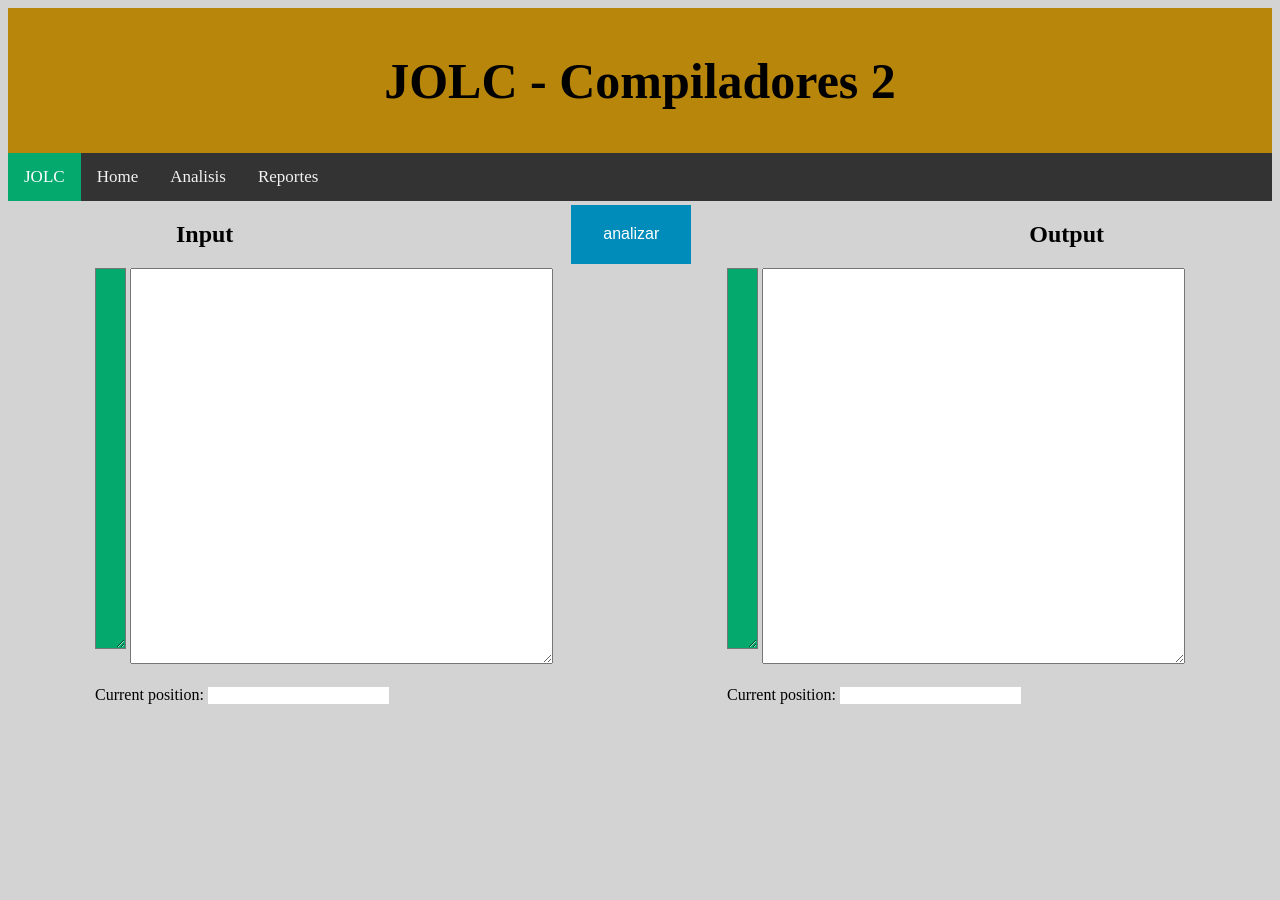
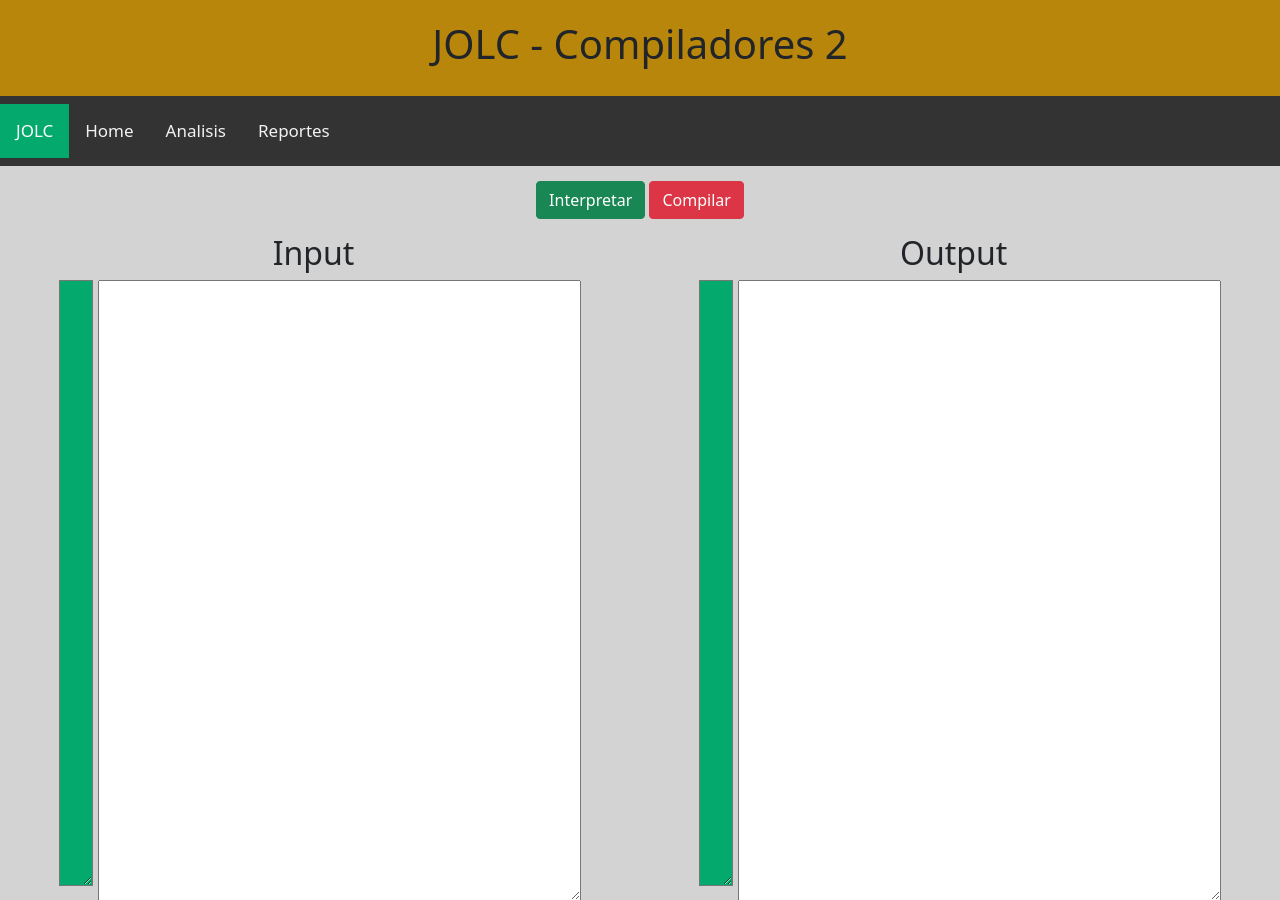
Before and after one commit to Crol55/JOLC-Compi2, a Flask app: page /analisis in a window 1280 px wide. Shown: the top 900 px of the page. Before the commit the page ends 704 px from the top, so only its background shows below. Run offline with Flask 2, Linux system fonts and the light colour scheme; some libraries are stand-ins or nearby versions.

Commit message:
cambios a frontend y main.py

```diff
--- a/app/main.py
+++ b/app/main.py
@@ -4,13 +4,14 @@ from Tabla_Simbolos.Ambito import Ambito
 from Nativas.Type import Type
 from Export import Output
 import sys
-
+# Agregado en proyecto #2
+from compiler.Generator import Generator
 
 app = Flask(__name__)
 
 @app.route("/")
 def root_view():
-    return render_template('index.html')
+    return render_template('home.html')
 
 @app.route('/home')
 def home_view():
@@ -19,6 +20,30 @@ def home_view():
 @app.route('/analisis')
 def analisis_view():
     return render_template('analisis.html')
+
+
+@app.route('/compilar_codigo', methods=['POST'])
+def compilar_codigo():
+
+    juliaCode = request.json['input']
+
+    ast = interpretar(juliaCode)
+
+    # area de compilador
+    newAmbitoGlobal = Ambito(None) # Este funciona como el ambito GLOBAL
+    Generator.C3D_generator = None # Limpiamos para que no se concatenen las instrucciones
+
+    for instruccion in ast: # Aqui se vuelve a generar -> Generator.C3D_generator
+        instruccion.compile(newAmbitoGlobal)
+
+    static_gen = Generator.C3D_generator
+    if (static_gen):
+        c3d_code = static_gen.getHeader()
+        print(" =================== Codigo 3 direcciones ===================")
+        print( c3d_code)
+        print ("=================== Fin Codigo 3 direcciones ===================")
+        return {"msg": c3d_code}
+    return {"msg": "Error"}
 
 
 @app.route('/analizar', methods=['POST'])
@@ -92,5 +117,5 @@ def get_report():
 
 
 if __name__ == "__main__":
-    app.run()
-    #app.run( debug=True, port=4000)
+    #app.run()
+    app.run( debug=True, port=4000)
--- a/app/static/styles/main.css
+++ b/app/static/styles/main.css
@@ -3,7 +3,7 @@ header {
     background-color:darkgoldenrod;
     text-align: center;
     font-size: 25px;
-    padding: 10px;
+    padding: 20px;
 }
 
 .navbar {
@@ -73,6 +73,12 @@ body {
 
 }
 
+.btns {
+    text-align: center;
+    padding: 15px 32px;
+
+}
+
 table, td, th {
     border: 1px solid black;
   }
--- a/app/templates/analisis.html
+++ b/app/templates/analisis.html
@@ -2,9 +2,20 @@
 
 {% block body %}
 
+    <!-- Main buttons-->
+    <div class="container">
+        <div class="row"">
+            <div class="col-12 btns">
+                <button class="btn btn-success" onclick="analizar()"> Interpretar </button>
+                <button class="btn btn-danger" onclick="compilar()"> Compilar</button>
+            </div>
+        </div>
+    </div>
+    <!--  -->
+    <!-- Text Areas -->
     <div class="flexbox-container">
         <h2>Input</h2>
-        <button class="btnA" onclick="analizar()">analizar</button>
+
         <h2>Output</h2>
     </div>
 
@@ -42,9 +53,27 @@
         </div>
 
     </div>
+    <!--  -->
 
     <script src="//ajax.googleapis.com/ajax/libs/jquery/1.9.1/jquery.min.js"></script>
     <script>
+
+        function compilar(){
+            let input_text = document.getElementById('input_textArea');
+            $.ajax({
+                type:'POST',
+                url:'/compilar_codigo',
+                data: JSON.stringify( {input: input_text.value}),
+                success: function(data) {
+                    console.log(data);
+                    //window.alert(data.msg);
+                    let output = document.getElementById('output_textArea');
+                    output.value = data.msg
+                },
+                contentType: 'application/json',
+                dataType: 'json'
+            });
+        }
 
         function analizar(){
             let input_text = document.getElementById('input_textArea');
--- a/app/templates/index.html
+++ b/app/templates/index.html
@@ -5,19 +5,30 @@
     <meta charset="UTF-8">
     <meta http-equiv="X-UA-Compatible" content="IE=edge">
     <meta name="viewport" content="width=device-width, initial-scale=1.0">
+    <!-- Bootstrap CDN -->
+    <link href="https://cdn.jsdelivr.net/npm/bootstrap@5.1.3/dist/css/bootstrap.min.css" rel="stylesheet" integrity="sha384-1BmE4kWBq78iYhFldvKuhfTAU6auU8tT94WrHftjDbrCEXSU1oBoqyl2QvZ6jIW3" crossorigin="anonymous">
+    <!-- -->
     <link rel="stylesheet" href="{{ url_for('static', filename='styles/main.css') }}">
     <title>JOLC Interprete</title>
 </head>
 <body>
+
             <header>
                 <h1> JOLC - Compiladores 2</h1>
             </header>
+
+
     <div class="navbar">
+        <div class="col-4">
+
                 <a class="active">JOLC</a>
                 <a href="/home">Home</a>
                 <a href="analisis">Analisis</a>
                 <a href="/reportes">Reportes</a>
+
         </div>
+    </div>
+
 
     {% block body%}{% endblock%}
 </br>
```
Also changed, not shown: app/Expresiones/Acceso.py (+7 -2 lines). Lines whose indentation alone changed are shown as unchanged.
